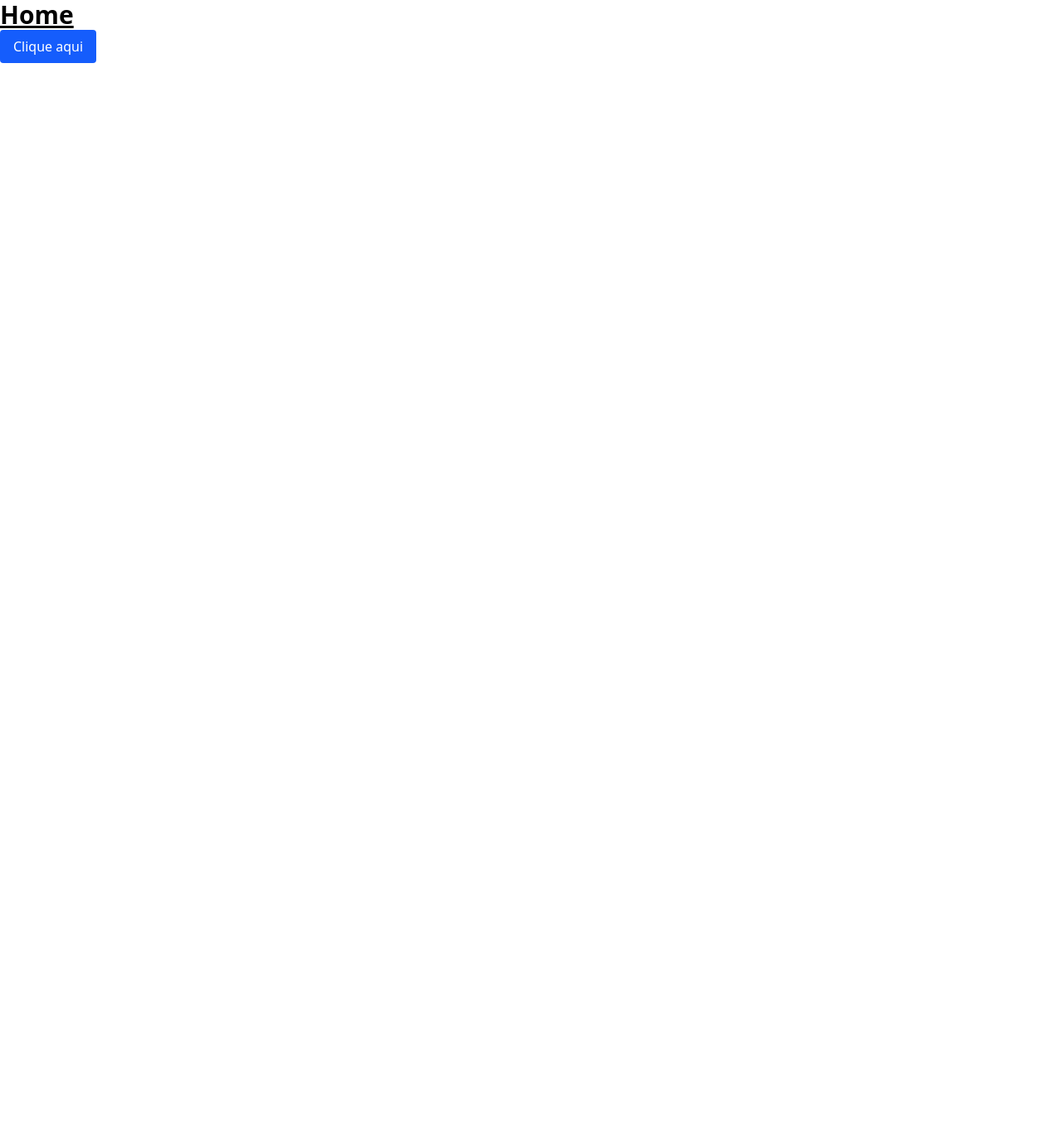
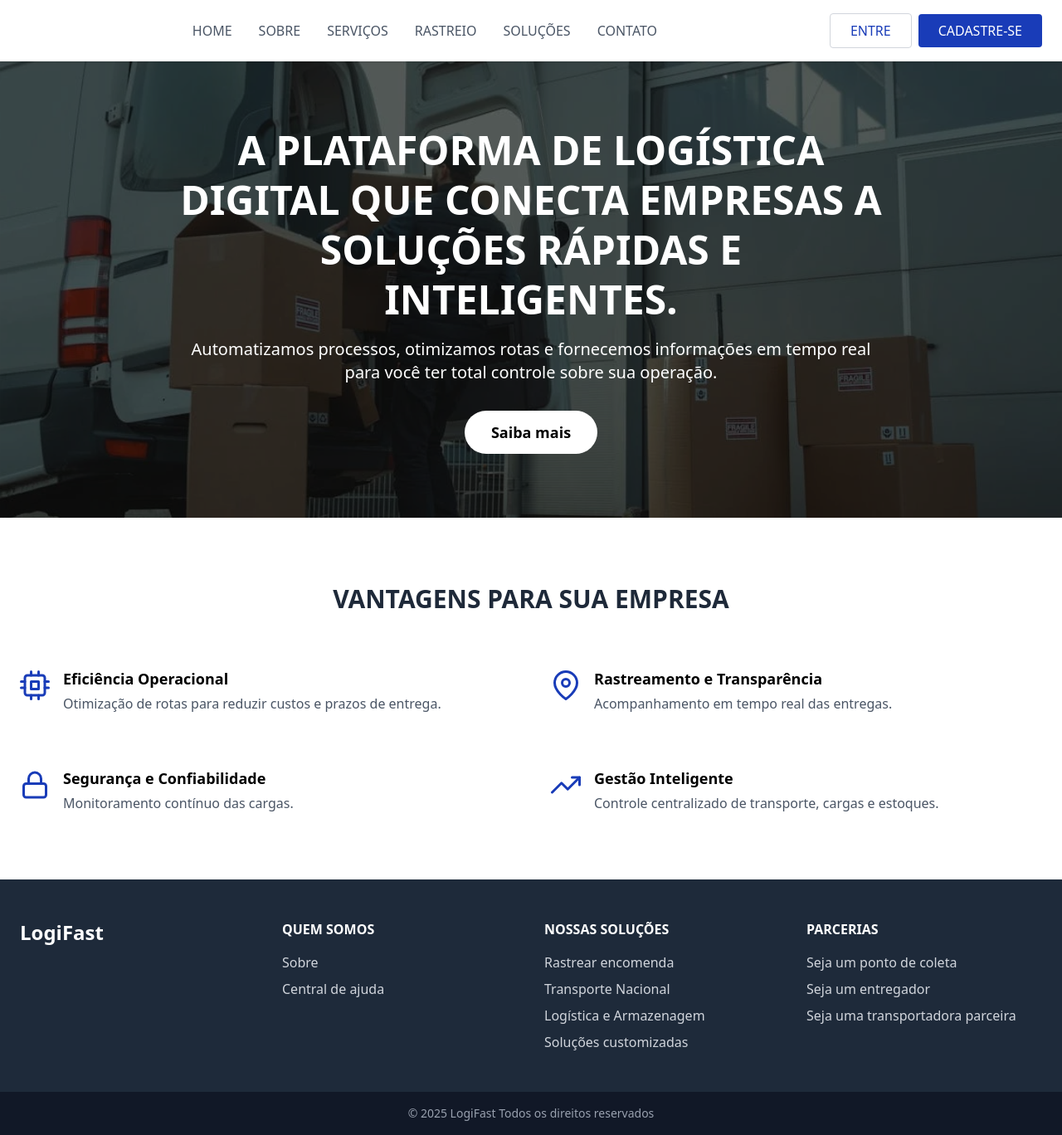
Before and after one commit to luigiikk/front-end-logistic, a React (Vite) app: page / in a window 1280 px wide. Shown: the whole page at 83% size. Before the commit the page ends 800 px from the top, so only its background shows below. Built offline with nearby package versions, Linux system fonts and the light colour scheme.

Commit message:
prototipo da home page finalizado

```diff
--- a/package.json
+++ b/package.json
@@ -13,6 +13,7 @@
     "@tailwindcss/vite": "^4.1.14",
     "react": "^19.1.1",
     "react-dom": "^19.1.1",
+    "react-icons": "^5.5.0",
     "tailwindcss": "^4.1.14"
   },
   "devDependencies": {
--- /dev/null
+++ b/src/App.tsx
@@ -0,0 +1,18 @@
+// src/App.tsx
+import Header from "./components/Header";
+import Footer from "./components/Footer";
+import Home from "./pages/Home";
+
+function App() {
+  return (
+    <div>
+      <Header />
+      <main>
+        <Home />
+      </main>
+      <Footer />
+    </div>
+  );
+}
+
+export default App;
--- /dev/null
+++ b/src/components/Footer/index.tsx
@@ -0,0 +1,78 @@
+function Footer() {
+  return (
+    <footer className="bg-[#1E2A3A] text-white">
+      <div className="container mx-auto px-6 py-12 grid grid-cols-1 md:grid-cols-4 gap-8">
+        <div>
+          <h2 className="text-2xl font-bold">LogiFast</h2>
+        </div>
+        <div>
+          <h3 className="font-bold mb-4">QUEM SOMOS</h3>
+          <ul className="space-y-2 text-gray-300">
+            <li>
+              <a href="#" className="hover:underline">
+                Sobre
+              </a>
+            </li>
+            <li>
+              <a href="#" className="hover:underline">
+                Central de ajuda
+              </a>
+            </li>
+          </ul>
+        </div>
+        <div>
+          <h3 className="font-bold mb-4">NOSSAS SOLUÇÕES</h3>
+          <ul className="space-y-2 text-gray-300">
+            <li>
+              <a href="#" className="hover:underline">
+                Rastrear encomenda
+              </a>
+            </li>
+            <li>
+              <a href="#" className="hover:underline">
+                Transporte Nacional
+              </a>
+            </li>
+            <li>
+              <a href="#" className="hover:underline">
+                Logística e Armazenagem
+              </a>
+            </li>
+            <li>
+              <a href="#" className="hover:underline">
+                Soluções customizadas
+              </a>
+            </li>
+          </ul>
+        </div>
+        <div>
+          <h3 className="font-bold mb-4">PARCERIAS</h3>
+          <ul className="space-y-2 text-gray-300">
+            <li>
+              <a href="#" className="hover:underline">
+                Seja um ponto de coleta
+              </a>
+            </li>
+            <li>
+              <a href="#" className="hover:underline">
+                Seja um entregador
+              </a>
+            </li>
+            <li>
+              <a href="#" className="hover:underline">
+                Seja uma transportadora parceira
+              </a>
+            </li>
+          </ul>
+        </div>
+      </div>
+      <div className="bg-[#111827] py-4">
+        <p className="text-center text-gray-400 text-sm">
+          © 2025 LogiFast Todos os direitos reservados
+        </p>
+      </div>
+    </footer>
+  );
+}
+
+export default Footer;
--- /dev/null
+++ b/src/components/Header/index.tsx
@@ -0,0 +1,33 @@
+const NavLink = ({ children }: { children: React.ReactNode }) => (
+  <a href="#" className="text-gray-600 hover:text-blue-700 transition-colors">
+    {children}
+  </a>
+);
+
+function Header() {
+  return (
+    <header className="bg-white shadow-sm sticky top-0 z-10">
+      <nav className="container mx-auto px-6 py-4 flex justify-between items-center">
+        <div className="text-2xl font-bold text-blue-800"></div>
+        <div className="hidden md:flex items-center space-x-8">
+          <NavLink>HOME</NavLink>
+          <NavLink>SOBRE</NavLink>
+          <NavLink>SERVIÇOS</NavLink>
+          <NavLink>RASTREIO</NavLink>
+          <NavLink>SOLUÇÕES</NavLink>
+          <NavLink>CONTATO</NavLink>
+        </div>
+        <div className="hidden md:flex items-center space-x-2">
+          <button className="px-6 py-2 text-blue-800 border border-gray-300 rounded hover:bg-gray-100 transition">
+            ENTRE
+          </button>
+          <button className="px-6 py-2 bg-blue-800 text-white rounded hover:bg-blue-700 transition">
+            CADASTRE-SE
+          </button>
+        </div>
+      </nav>
+    </header>
+  );
+}
+
+export default Header;
--- a/src/main.tsx
+++ b/src/main.tsx
@@ -1,11 +1,10 @@
-import { StrictMode } from 'react'
-import { createRoot } from 'react-dom/client'
-import './index.css'
-import Home from './pages/Home'
+import { StrictMode } from "react";
+import { createRoot } from "react-dom/client";
+import "./index.css";
+import App from "./App";
 
-
-createRoot(document.getElementById('root')!).render(
+createRoot(document.getElementById("root")!).render(
   <StrictMode>
-    <Home/>
-  </StrictMode>,
-)
+    <App />
+  </StrictMode>
+);
--- a/src/pages/Home/index.tsx
+++ b/src/pages/Home/index.tsx
@@ -1,13 +1,75 @@
-import Button from "../../components/Button/button"
+import { FiCpu, FiMapPin, FiLock, FiTrendingUp } from "react-icons/fi";
+type FeatureCardProps = {
+  icon: React.ReactElement;
+  title: string;
+  description: string;
+};
+
+const FeatureCard = ({ icon, title, description }: FeatureCardProps) => (
+  <div className="flex items-start text-left space-x-4">
+    <div className="text-4xl text-blue-800 flex-shrink-0 mt-1">{icon}</div>
+    <div>
+      <h3 className="font-bold text-lg mb-1">{title}</h3>
+      <p className="text-gray-600">{description}</p>
+    </div>
+  </div>
+);
 
 function Home() {
-
   return (
     <>
-        <h1 className="text-3xl font-bold underline"> Home</h1>
-        <Button/>
+      <section
+        className="relative min-h-[550px] bg-cover bg-center flex items-center justify-center text-white"
+        style={{ backgroundImage: "url('/home-bg.svg')" }}
+      >
+        <div className="absolute inset-0 bg-black opacity-50"></div>{" "}
+        {/* Isso escurece a imagem de fundo */}
+        <div className="relative z-10 text-center max-w-4xl px-4">
+          <h1 className="text-4xl md:text-5xl font-bold leading-tight mb-4">
+            A PLATAFORMA DE LOGÍSTICA DIGITAL QUE CONECTA EMPRESAS A SOLUÇÕES
+            RÁPIDAS E INTELIGENTES.
+          </h1>
+          <p className="text-lg md:text-xl mb-8">
+            Automatizamos processos, otimizamos rotas e fornecemos informações
+            em tempo real para você ter total controle sobre sua operação.
+          </p>
+          <button className="bg-white text-black font-bold py-3 px-8 rounded-full hover:bg-gray-200 transition text-lg">
+            Saiba mais
+          </button>
+        </div>
+      </section>
+
+      <section className="py-20 bg-white">
+        <div className="container mx-auto px-6 text-center">
+          <h2 className="text-3xl font-bold text-gray-800 mb-16">
+            VANTAGENS PARA SUA EMPRESA
+          </h2>
+          <div className="grid grid-cols-1 md:grid-cols-2 gap-x-12 gap-y-16">
+            <FeatureCard
+              icon={<FiCpu />}
+              title="Eficiência Operacional"
+              description="Otimização de rotas para reduzir custos e prazos de entrega."
+            />
+            <FeatureCard
+              icon={<FiMapPin />}
+              title="Rastreamento e Transparência"
+              description="Acompanhamento em tempo real das entregas."
+            />
+            <FeatureCard
+              icon={<FiLock />}
+              title="Segurança e Confiabilidade"
+              description="Monitoramento contínuo das cargas."
+            />
+            <FeatureCard
+              icon={<FiTrendingUp />}
+              title="Gestão Inteligente"
+              description="Controle centralizado de transporte, cargas e estoques."
+            />
+          </div>
+        </div>
+      </section>
     </>
-  )
+  );
 }
 
-export default Home
+export default Home;
```
Also changed, not shown: public/home-bg.svg (added), 1 other file (tests, documents, lock files or other folders).
